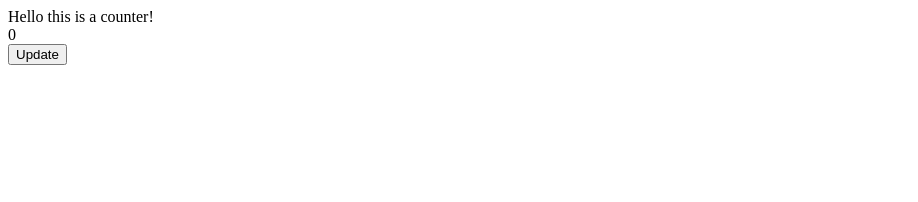
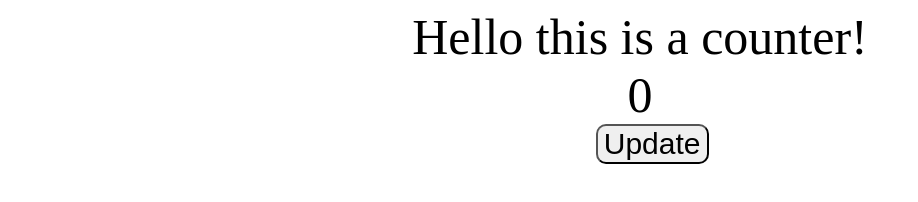
Before and after one commit to diwakar4586/js_projects, a plain HTML site: page Counter.html in a window 1280 px wide. Shown: the whole page, without its empty margins (0-918 px from the left). Drawn offline with Linux system fonts and the light colour scheme.

Commit message:
Styles added to the file

```diff
--- a/Counter.html
+++ b/Counter.html
@@ -1,5 +1,21 @@
 <html>
     <head>
+        <style>
+            div {
+                font-size: 50px;
+                text-align: center;
+            }
+            #but {
+                font-size: 30px;
+                margin-left: 46.5%;
+                border-radius: 10px;
+            }
+            #but:hover{
+                color: white;
+                background-color: black;
+
+            }
+        </style>
     </head>
     <body>
         <div>
```
